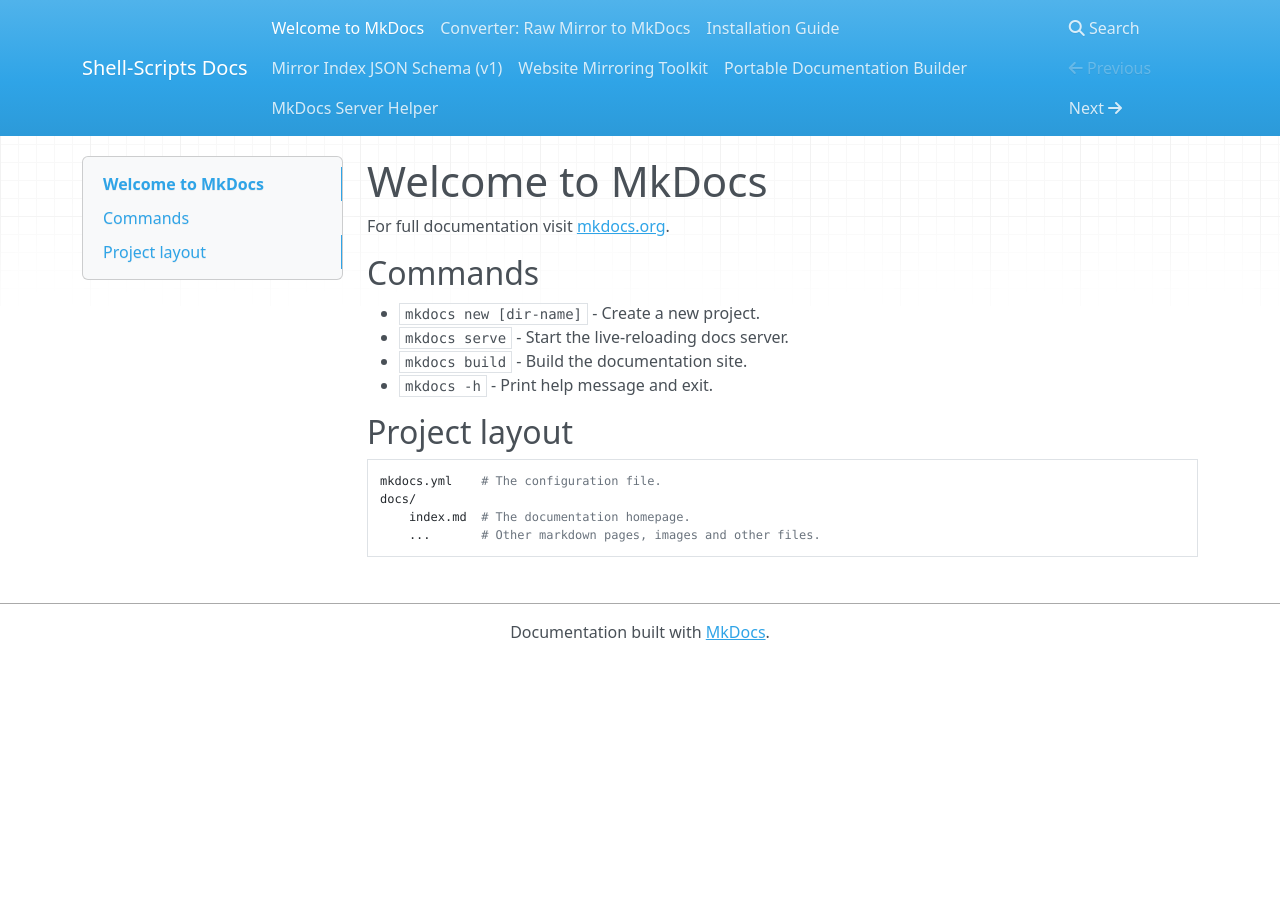
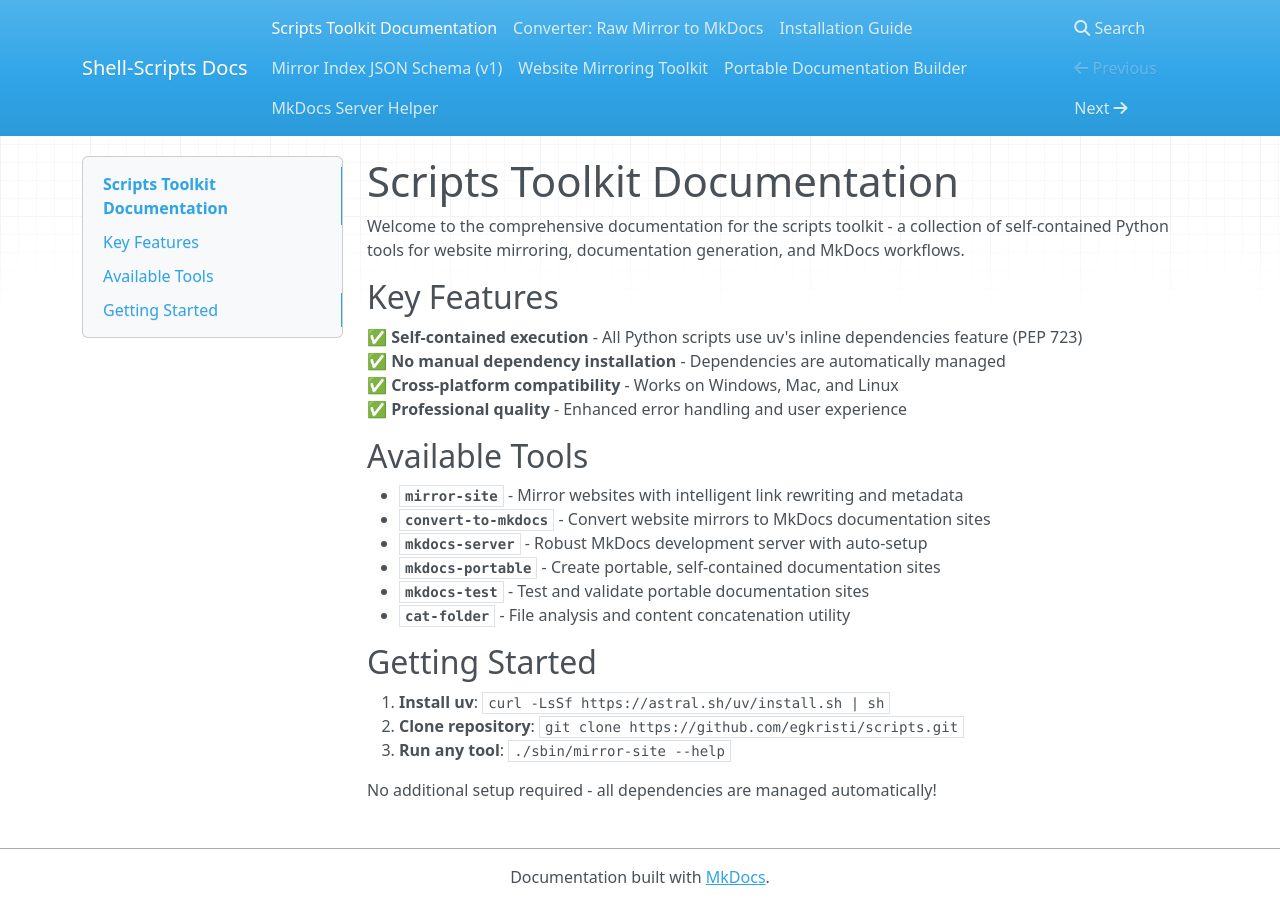
Before and after one commit to egkristi/scripts, an MkDocs documentation site: the page built from docs/index.md, in a window 1280 px wide. Built offline with MkDocs 1.6.1, drawn with Linux system fonts in a browser that asks for light colours; nearby versions of some CDN libraries.

Commit message:
Update documentation to properly reflect uv inline dependencies feature
- Updated all Python script documentation to mention uv's inline dependencies (PEP 723)
- Enhanced MIRROR-SITE.md: Added self-contained execution description and updated prerequisites
- Enhanced CONVERT-TO-MKDOCS.md: Added inline dependencies feature mention
- Enhanced MKDOCS_SERVER.md: Added self-contained execution description
- Enhanced MKDOCS_PORTABLE.md: Added inline dependencies feature mention
- Enhanced INSTALL.md: Updated quick start to emphasize no manual dependency installation
- Completely rewrote index.md: Created proper scripts toolkit documentation homepage
- All documentation now properly reflects that scripts are self-contained
- Clear messaging about automatic dependency management
- Consistent emphasis on PEP 723 inline dependencies feature

```diff
--- a/docs/index.md
+++ b/docs/index.md
@@ -1,17 +1,27 @@
-# Welcome to MkDocs
+# Scripts Toolkit Documentation
 
-For full documentation visit [mkdocs.org](https://www.mkdocs.org).
+Welcome to the comprehensive documentation for the scripts toolkit - a collection of self-contained Python tools for website mirroring, documentation generation, and MkDocs workflows.
 
-## Commands
+## Key Features
 
-* `mkdocs new [dir-name]` - Create a new project.
-* `mkdocs serve` - Start the live-reloading docs server.
-* `mkdocs build` - Build the documentation site.
-* `mkdocs -h` - Print help message and exit.
+✅ **Self-contained execution** - All Python scripts use uv's inline dependencies feature (PEP 723)
+✅ **No manual dependency installation** - Dependencies are automatically managed
+✅ **Cross-platform compatibility** - Works on Windows, Mac, and Linux
+✅ **Professional quality** - Enhanced error handling and user experience
 
-## Project layout
+## Available Tools
 
-    mkdocs.yml    # The configuration file.
-    docs/
-        index.md  # The documentation homepage.
-        ...       # Other markdown pages, images and other files.
+* **`mirror-site`** - Mirror websites with intelligent link rewriting and metadata
+* **`convert-to-mkdocs`** - Convert website mirrors to MkDocs documentation sites
+* **`mkdocs-server`** - Robust MkDocs development server with auto-setup
+* **`mkdocs-portable`** - Create portable, self-contained documentation sites
+* **`mkdocs-test`** - Test and validate portable documentation sites
+* **`cat-folder`** - File analysis and content concatenation utility
+
+## Getting Started
+
+1. **Install uv**: `curl -LsSf https://astral.sh/uv/install.sh | sh`
+2. **Clone repository**: `git clone https://github.com/egkristi/scripts.git`
+3. **Run any tool**: `./sbin/mirror-site --help`
+
+No additional setup required - all dependencies are managed automatically!
```
Also changed, not shown: docs/CONVERT-TO-MKDOCS.md (+1 -1 lines), docs/INSTALL.md (+5 -3 lines), docs/MIRROR-SITE.md (+11 -6 lines), docs/MKDOCS_PORTABLE.md (+1 -1 lines), docs/MKDOCS_SERVER.md (+1 -1 lines).
